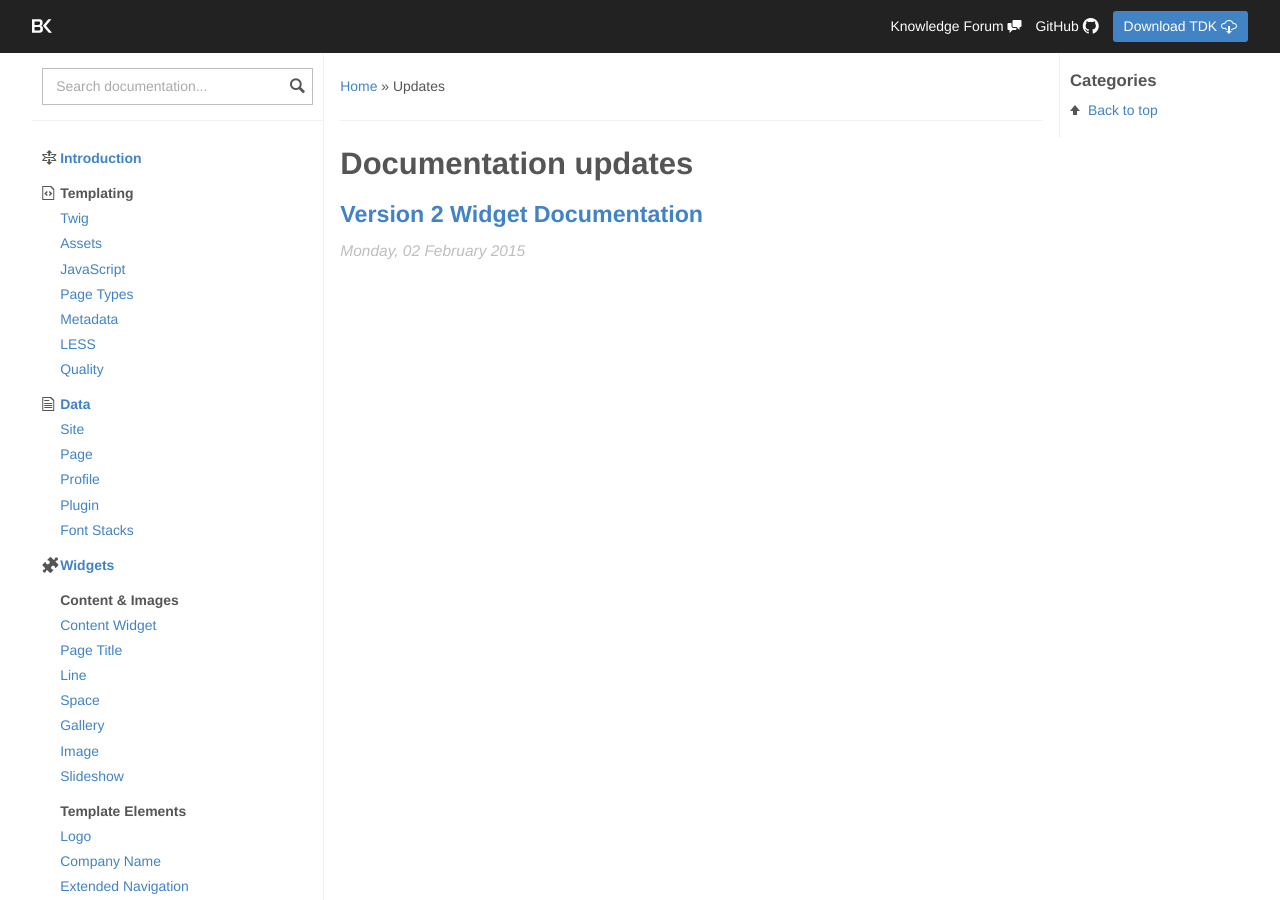
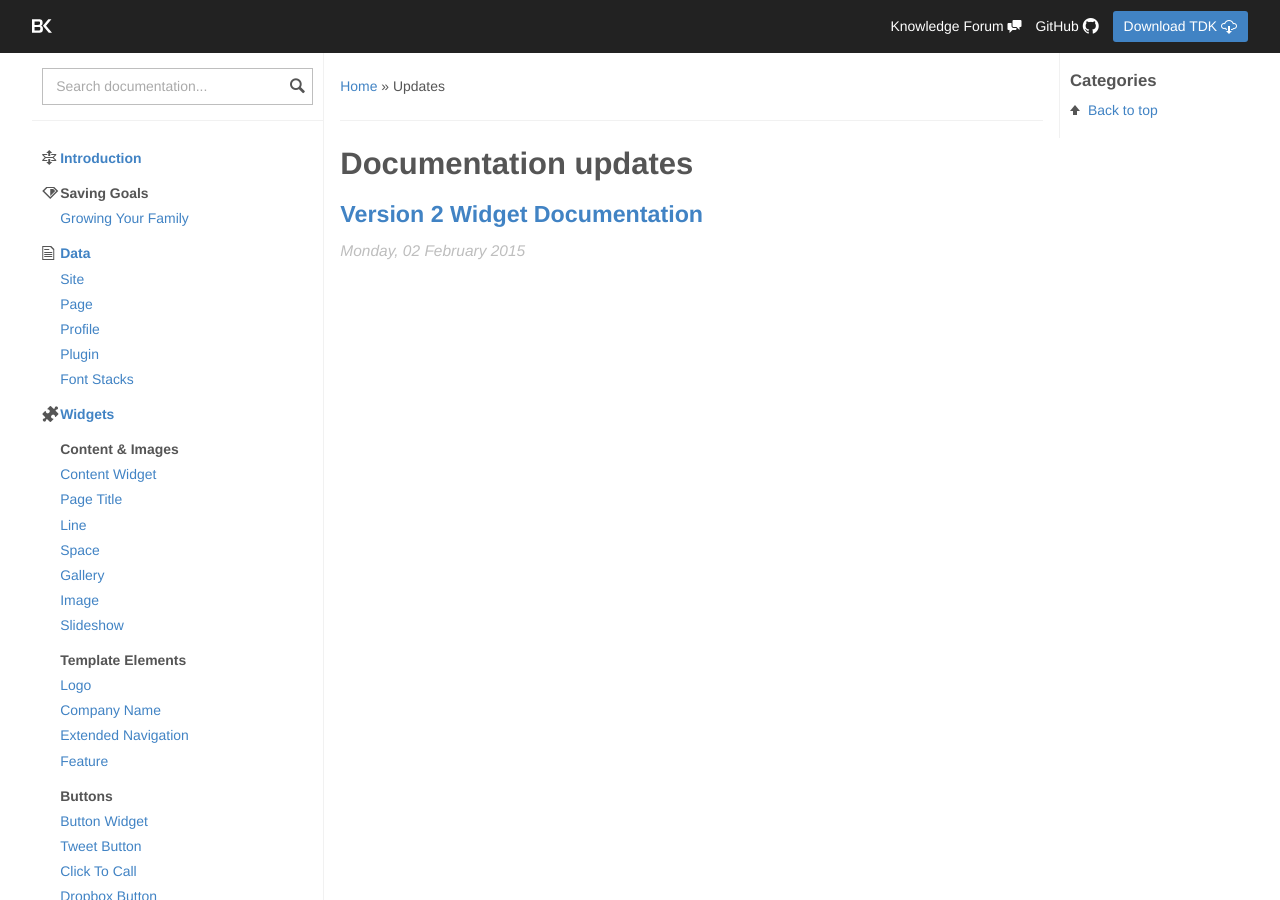
Before and after one commit to skoroth-kw/dockit, a Jekyll site: the page built from updates.md, in a window 1280 px wide and 900 px high. Built offline with Jekyll 4.4.1, drawn with Linux system fonts in a browser that asks for light colours; nearby versions of some CDN libraries.

Commit message:
Updated navigation.yml

```diff
--- a/_data/navigation.yml
+++ b/_data/navigation.yml
@@ -12,29 +12,17 @@
 
 navdocs:
 
-# GETTING STARTED
+# INTRODUCTION
 - title: Introduction
   url: /introduction/
   icon: unfold
 
-# TEMPLATING
-- title: Templating
-  icon: file-code
+# SAVINGGOALS
+- title: Saving Goals
+  icon: ruby
   subnav:
-  - title: Twig
-    url: /templating/twig/
-  - title: Assets
-    url: /templating/assets/
-  - title: JavaScript
-    url: /templating/javascript/
-  - title: Page Types
-    url: /templating/page-types/
-  - title: Metadata
-    url: /templating/metadata/
-  - title: LESS
-    url: /templating/less/
-  - title: Quality
-    url: /templating/quality/
+  - title: Growing Your Family
+    url: /SavingGoals/Growing Your Family/
 
 # DATA
 - title: Data
```
